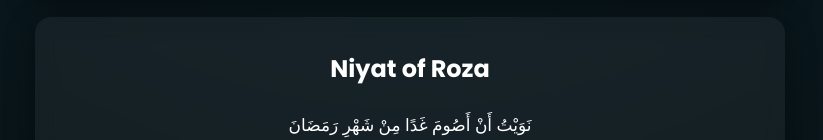
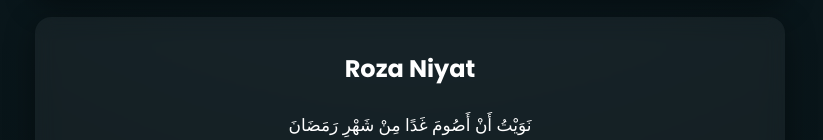
Before and after one commit to sabbirahmedmahim/myramadan, a plain HTML site: page index.html in a window 1280 px wide. Shown: the part 573-713 px from the top of the page, without its empty margins (230-1053 px from the left). Drawn offline with Linux system fonts and the light colour scheme; no server answers.

```diff
--- a/index.html
+++ b/index.html
@@ -27,7 +27,7 @@
     </section></center>
 
     <center><section class="card">
-        <h2>Niyat of Roza</h2>
+        <h2>Roza Niyat</h2>
         <p>
             نَوَيْتُ أَنْ أَصُومَ غَدًا مِنْ شَهْرِ رَمَضَانَ
             <br><br>
```
